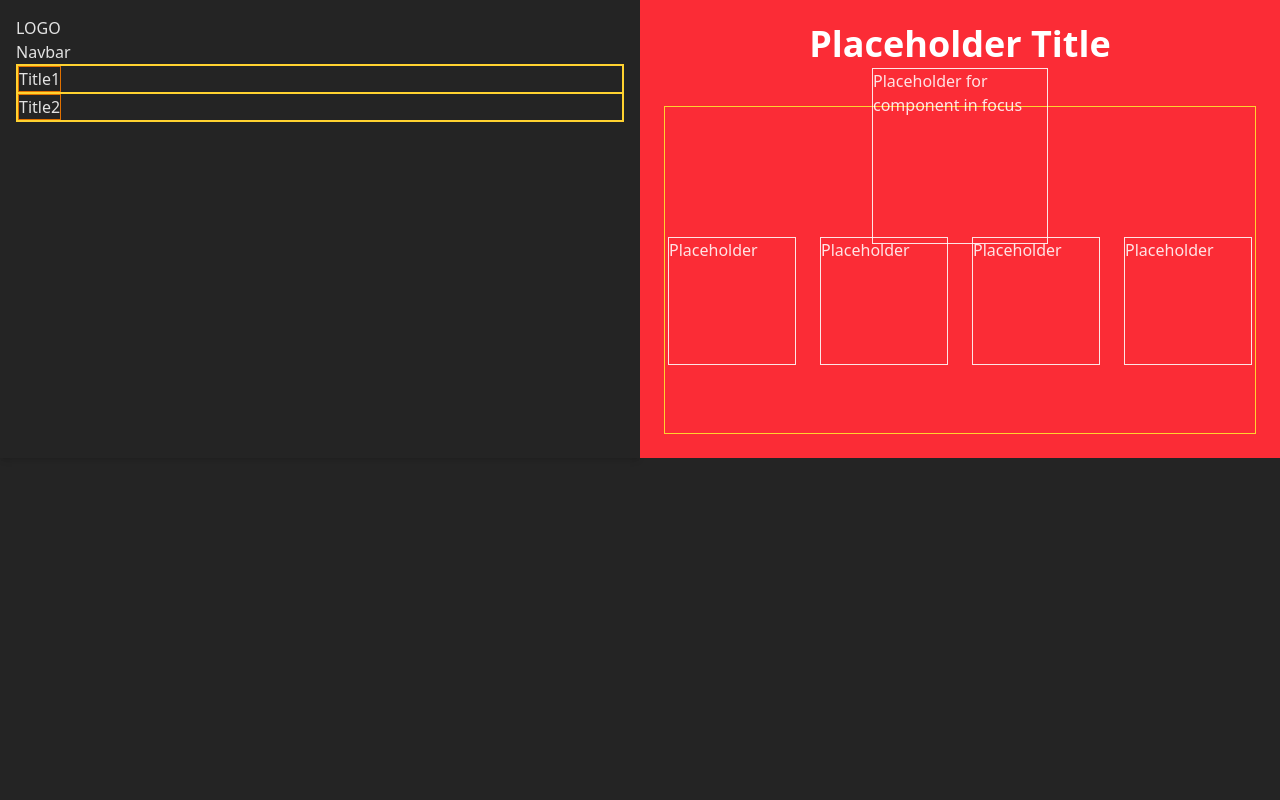
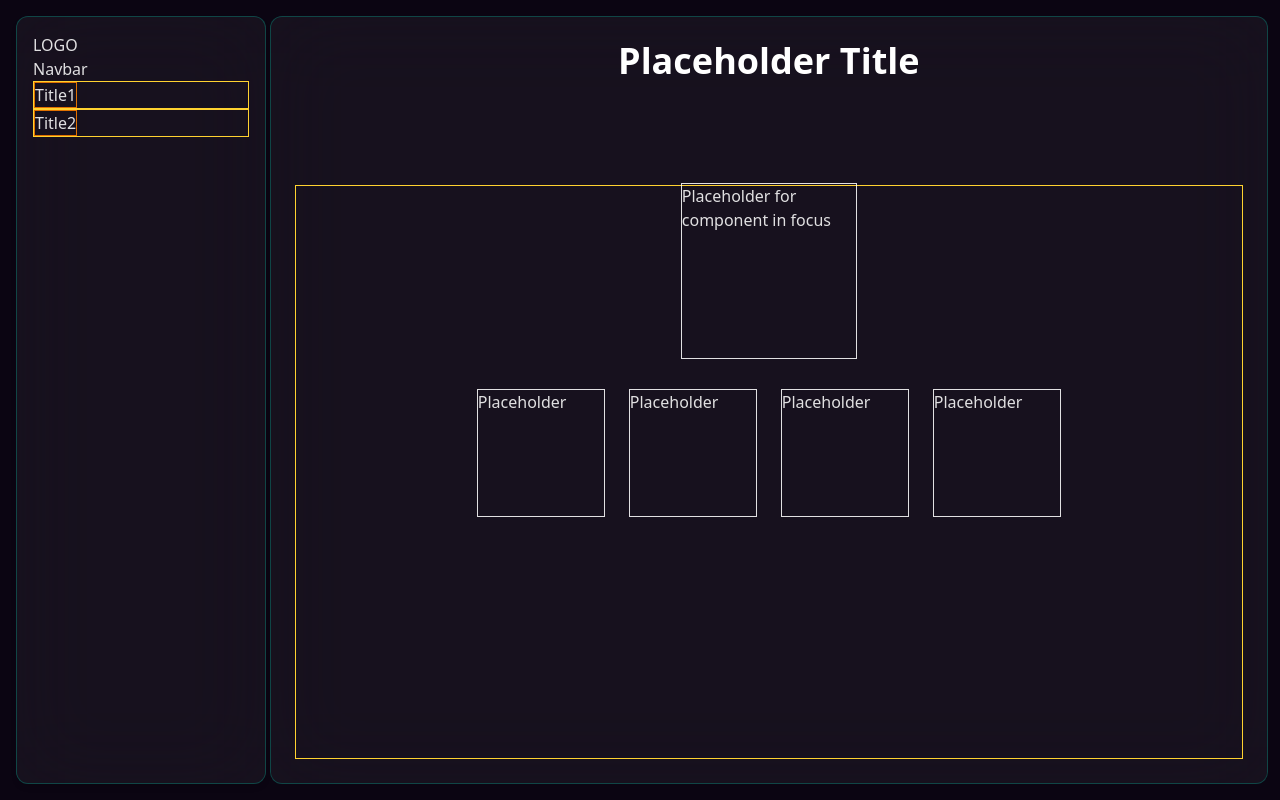
Before and after one commit to MichaelTae/Componentlib, a React (Vite) app in the folder complib/: page / in a window 1280 px wide. Built offline with nearby package versions, Linux system fonts and the light colour scheme.

Commit message:
minor css changes in various files

```diff
--- a/complib/src/components/container.tsx
+++ b/complib/src/components/container.tsx
@@ -3,7 +3,9 @@ import { ReactNode } from 'react';
 const Container = ({ children }: { children: ReactNode }) => {
   return (
     <>
-      <div className='grid grid-cols-2'>{children}</div>
+      <div className='grid grid-cols-[20%_80%] p-4 h-screen gap-1'>
+        {children}
+      </div>
     </>
   );
 };
--- a/complib/src/components/layout.tsx
+++ b/complib/src/components/layout.tsx
@@ -3,7 +3,9 @@ import { ReactNode } from 'react';
 const Layout = ({ children }: { children: ReactNode }) => {
   return (
     <>
-      <main className='flex bg-red-500 justify-center'>{children}</main>
+      <main className='flex border border-neon-blue justify-center h-full rounded-xl backdrop-blur-2xl bg-white/5'>
+        {children}
+      </main>
     </>
   );
 };
--- a/complib/src/components/navbar.tsx
+++ b/complib/src/components/navbar.tsx
@@ -3,13 +3,11 @@ import { navBarItemsData } from '../data/navbarItemData';
 const Navbar = () => {
   return (
     <>
-      <nav className='w-full flex justify-between shadow-md p-4'>
+      <nav className='w-full flex justify-between shadow-md p-4  rounded-xl backdrop-blur-2xl bg-white/5 border border-neon-blue'>
         <div className='flex flex-col  w-full h-full'>
           <div>LOGO</div>
           <div>Navbar</div>
-          <div className='border border-amber-300'>
-            {navbarItems(navBarItemsData)}
-          </div>
+          <div>{navbarItems(navBarItemsData)}</div>
         </div>
       </nav>
     </>
--- a/complib/src/index.css
+++ b/complib/src/index.css
@@ -6,7 +6,7 @@
 
   color-scheme: light dark;
   color: rgba(255, 255, 255, 0.87);
-  background-color: #242424;
+  background-color: #0b0512;
 
   font-synthesis: none;
   text-rendering: optimizeLegibility;
```
